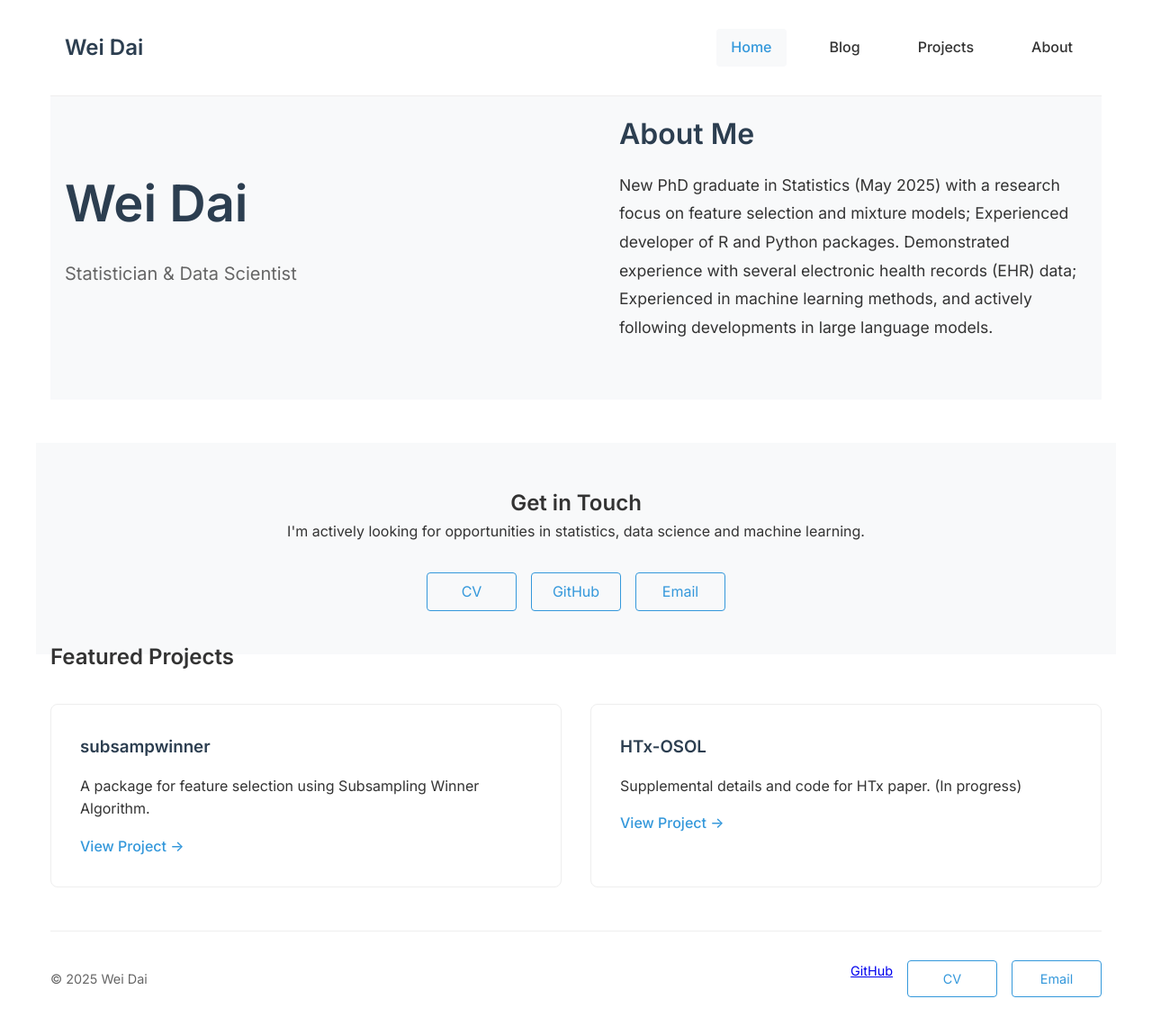
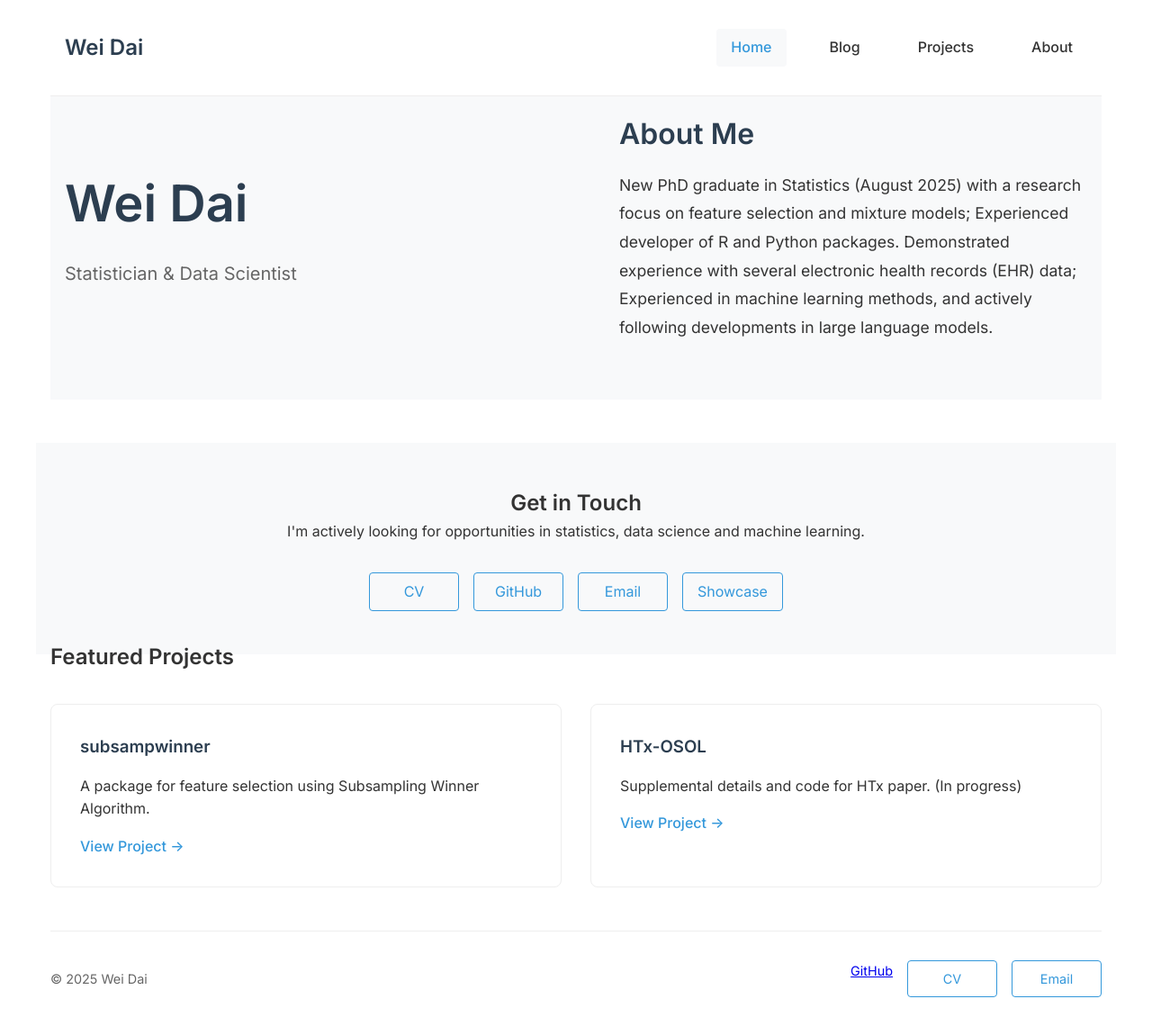
Before and after one commit to wdai0/wdai0.github.io, a Jekyll site: the page built from index.html, in a window 1280 px wide and 1140 px high. Shown: the whole window at 90% size. Built offline with Jekyll 4.4.1, drawn with Linux system fonts in a browser that asks for light colours.

Commit message:
Update personal information and add showcase link in index.html; introduce new showcase.pdf file

```diff
--- a/index.html
+++ b/index.html
@@ -11,7 +11,7 @@ title: Home
 
     <section class="about">
         <h2>About Me</h2>
-        <p>New PhD graduate in Statistics (May 2025) with a research focus on feature selection and mixture models;
+        <p>New PhD graduate in Statistics (August 2025) with a research focus on feature selection and mixture models;
         Experienced developer of R and Python packages. Demonstrated experience with several electronic health
         records (EHR) data; Experienced in machine learning methods, and actively following developments in large
         language models.</p>
@@ -25,6 +25,7 @@ title: Home
         <a href="cv-page.pdf" class="contact-link">CV</a>
         <a href="https://github.com/{{ site.author.github }}" class="contact-link">GitHub</a>
         <a href="mailto:dwei90bd@gmail.com" class="contact-link">Email</a>
+        <a href="showcase.pdf" class="contact-link">Showcase</a>
     </div>
 </section>
 
```
Also changed, not shown: 1 other file.
